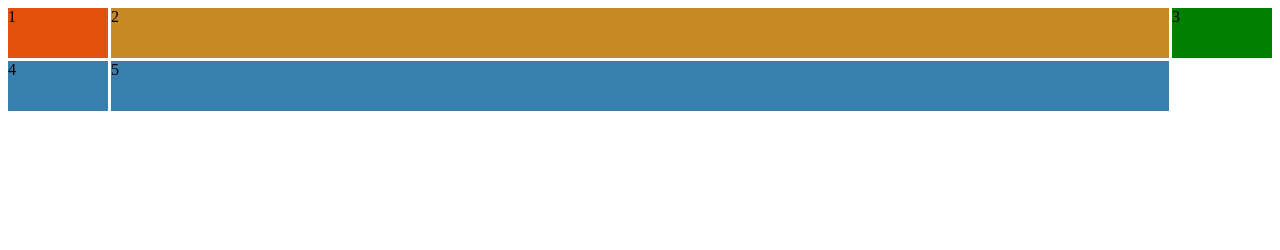
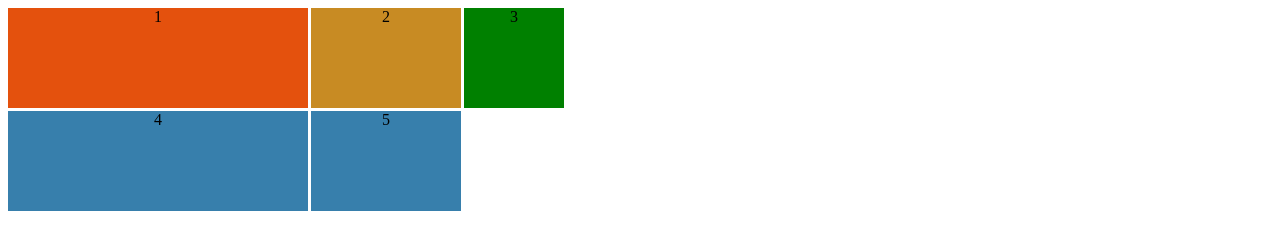
Before and after one commit to Tdaycode/cssflexboxandgrid, a plain HTML site: page grid.html in a window 1280 px wide. Drawn offline with Linux system fonts and the light colour scheme.

Commit message:
adding grid

```diff
--- a/grid.css
+++ b/grid.css
@@ -1,8 +1,9 @@
 .container {
   display: grid;
-  grid-template-columns: 100px auto 100px;
-  grid-template-rows: 50px 50px;
+  grid-template-columns: 300px 150px 100px;
+  grid-template-rows: 100px 100px;
   grid-gap: 3px;
+  text-align: center;
 }
 .col-1 {
   background-color: rgb(228, 81, 13);
```
